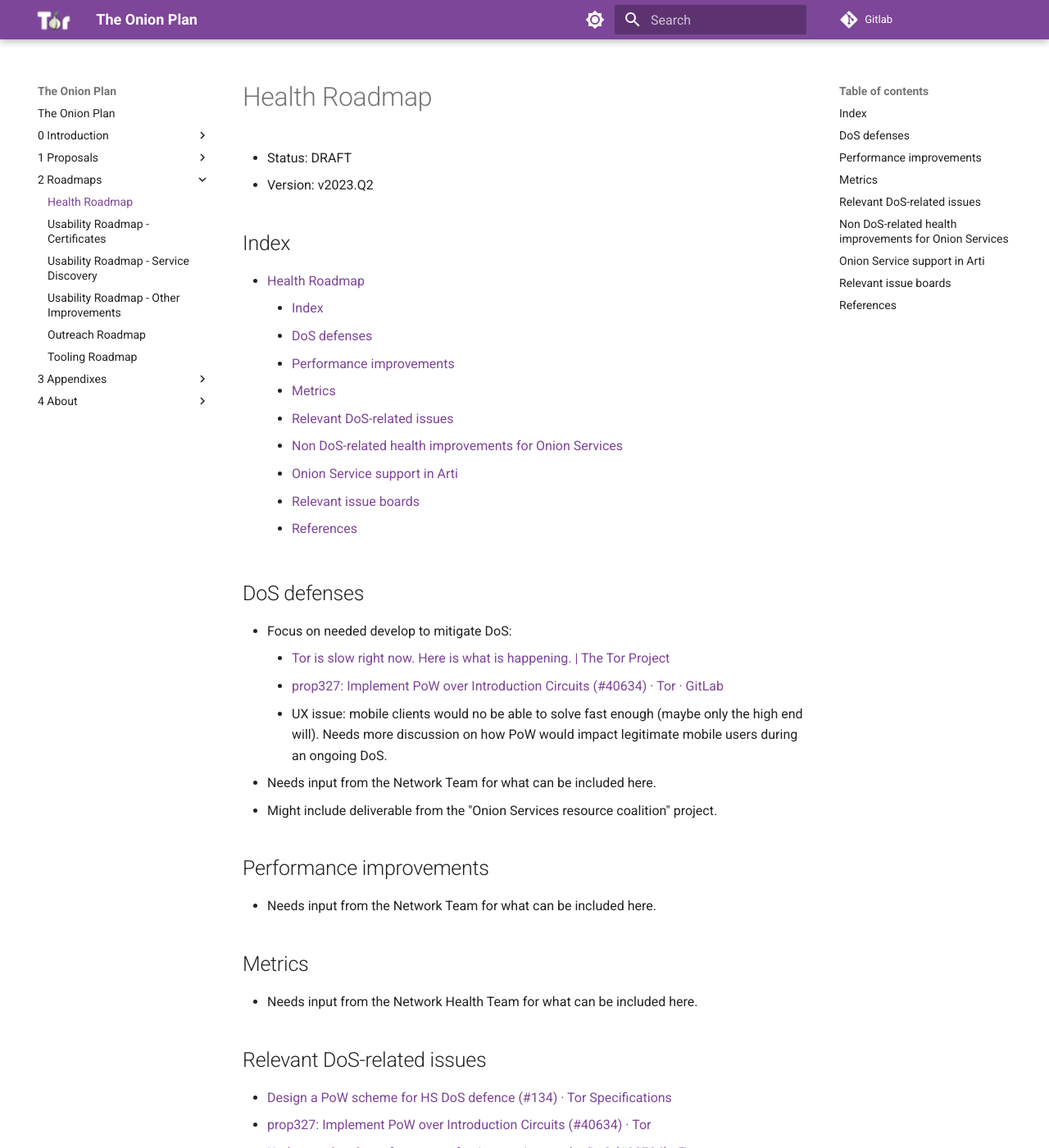
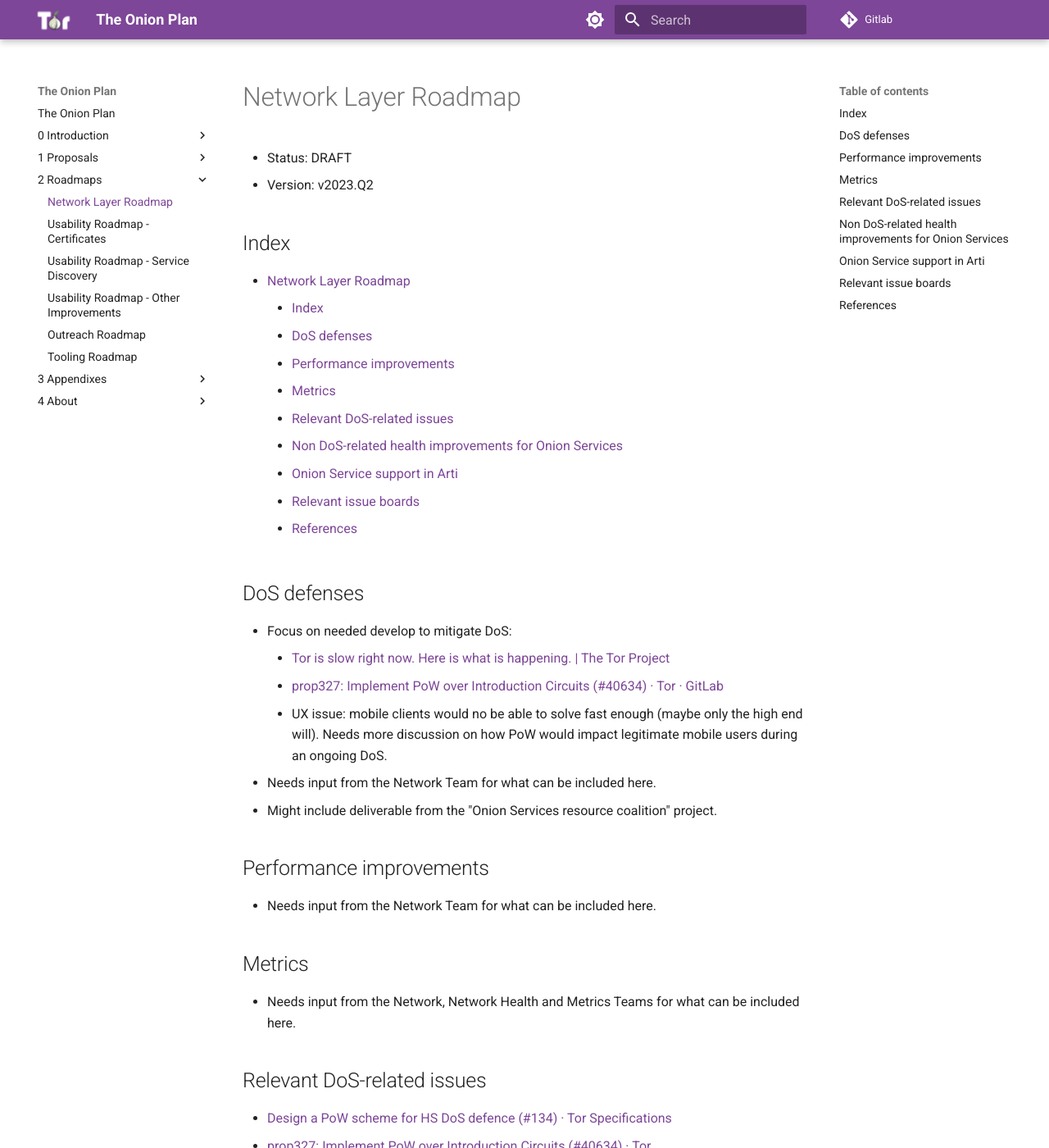
Before and after one commit to offsoc/onionplan, an MkDocs documentation site: the page built from docs/2 - Roadmaps/01 - Roadmap: Network Layer Proposal.md, in a window 1280 px wide and 1400 px high. Shown: the whole window at 82% size. Built offline with MkDocs 1.6.1 and Material for MkDocs 9.7.7, drawn with Linux system fonts in a browser that asks for light colours.

Commit message:
Fix: rename 'Health' track to 'Network Layer'

```diff
--- a/docs/0 - Introduction/Research.md
+++ b/docs/0 - Introduction/Research.md
@@ -36,7 +36,7 @@ This research has the following major sections:
 The overall plan is also split into roadmap tracks that may be worked by
 distinct, integrated teams:
 
-1. Health: DoS protections, performance improvements etc.
+1. Network Layer: DoS protections, performance improvements etc.
 2. Usability: Onion Names, Tor Browser improvements etc.
 3. Tooling: Onionbalance, Onionprobe, Oniongroove etc.
 4. Outreach: documentation, support, usage/adoption campaigns etc.
--- a/docs/2 - Roadmaps/01 - Roadmap: Health Proposal.md
+++ b/docs/2 - Roadmaps/01 - Roadmap: Network Layer Proposal.md
@@ -1,4 +1,4 @@
-# Health Roadmap
+# Network Layer Roadmap
 
 * Status: DRAFT
 * Version: v2023.Q2
@@ -25,7 +25,7 @@
 
 ## Metrics
 
-* Needs input from the Network Health Team for what can be included here.
+* Needs input from the Network, Network Health and Metrics Teams for what can be included here.
 
 ## Relevant DoS-related issues
 
```
